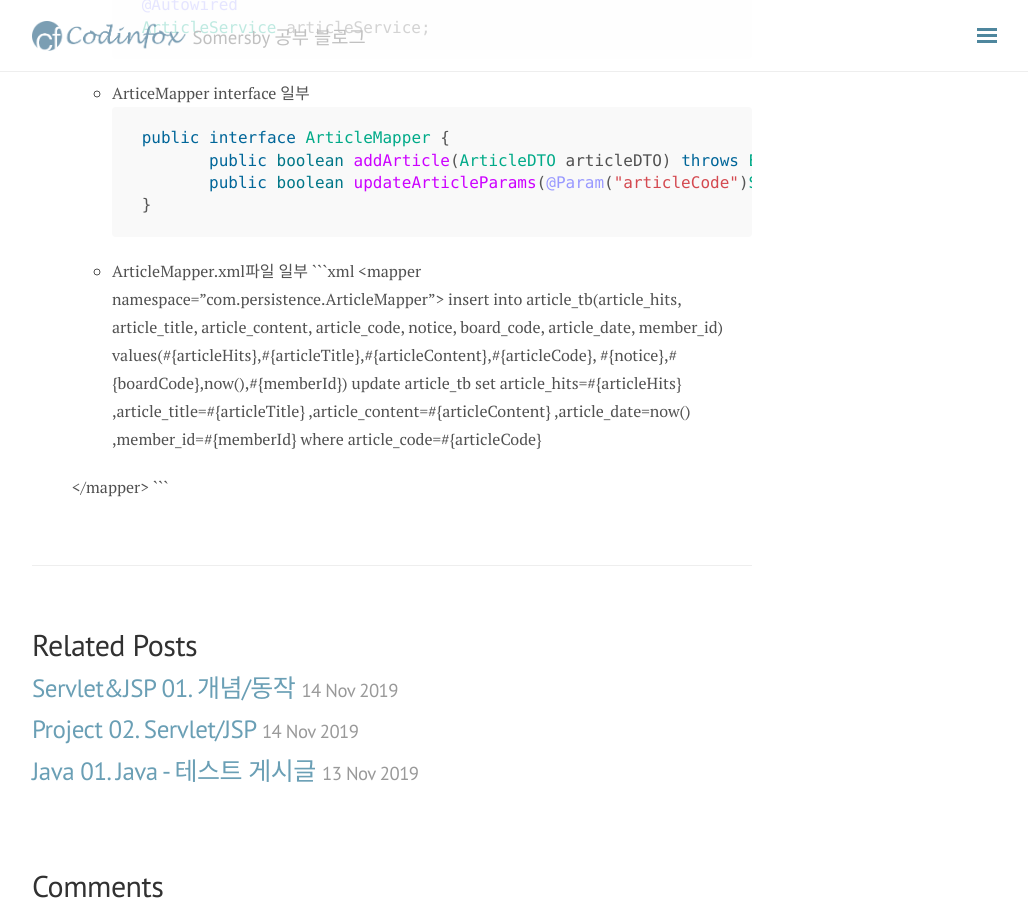
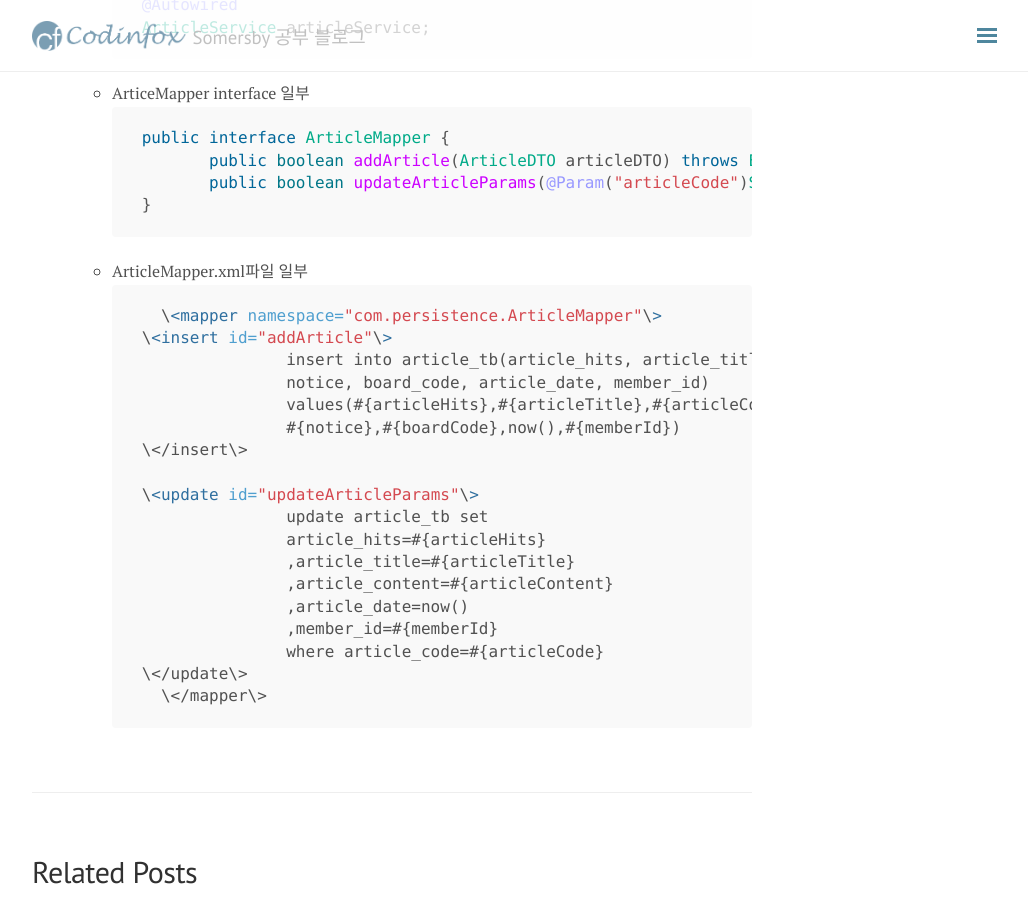
Before and after one commit to Somersbii/Somersbii.github.io, a Jekyll site: the page built from _posts/2019-11-14-Project-03.md, in a window 1280 px wide and 900 px high, scrolled down 1167 px. Shown: the whole window, without its empty margins (248-1276 px from the left). Built offline with Jekyll 4.4.1, drawn with Linux system fonts in a browser that asks for light colours; nearby versions of some CDN libraries; comment, search, counter and statistics services are not loaded.

Commit message:
update article

````diff
--- a/_posts/2019-11-14-Project-03.md
+++ b/_posts/2019-11-14-Project-03.md
@@ -38,15 +38,15 @@ comments: true
     ```
   * ArticleMapper.xml파일 일부
     ```xml
-      \<mapper namespace="com.persistence.ArticleMapper">
-        <insert id="addArticle">
+      \<mapper namespace="com.persistence.ArticleMapper"\>
+        \<insert id="addArticle"\>
       		insert into article_tb(article_hits, article_title, article_content, article_code,
       		notice, board_code, article_date, member_id)
       		values(#{articleHits},#{articleTitle},#{articleContent},#{articleCode},
       		#{notice},#{boardCode},now(),#{memberId})
-        </insert>
+        \</insert\>
 
-        <update id="updateArticleParams">
+        \<update id="updateArticleParams"\>
       		update article_tb set
       		article_hits=#{articleHits}
       		,article_title=#{articleTitle}
@@ -54,6 +54,6 @@ comments: true
       		,article_date=now()
       		,member_id=#{memberId}
       		where article_code=#{articleCode}
-        </update>
-      </mapper>
+        \</update\>
+      \</mapper\>
     ```
````
